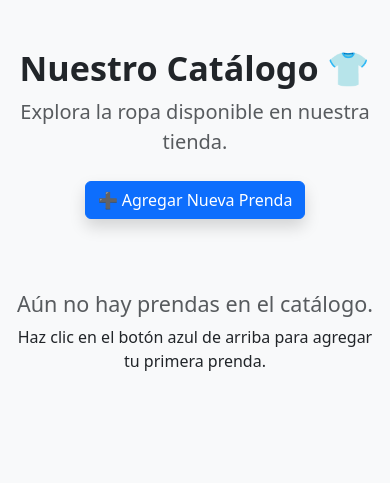
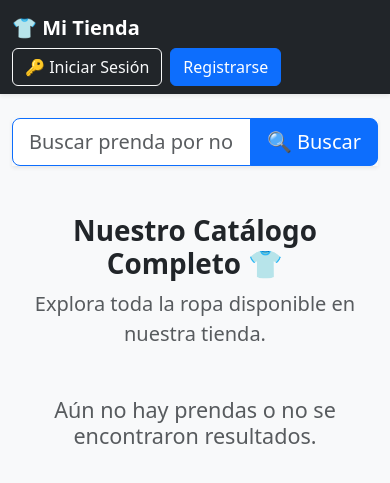
Before and after one commit to josemartinmartindavila-oss/tienda-ropa, a Flask app: page / in a window 390 px wide. Shown: the top 483 px of the page. Run offline with Flask 3, Linux system fonts and the light colour scheme.

Commit message:
Sprint 2 Completado: Seguridad, Login, Búsqueda y Destacadas (HU 01, 02, 03, 06, 14)

```diff
--- a/app.py
+++ b/app.py
@@ -1,18 +1,44 @@
-from flask import Flask, render_template, request, redirect, url_for
+from flask import Flask, render_template, request, redirect, url_for, flash
 from flask_sqlalchemy import SQLAlchemy
 import os
 from werkzeug.utils import secure_filename
+# --- NUEVAS HERRAMIENTAS DE SEGURIDAD ---
+from flask_login import LoginManager, UserMixin, login_user, login_required, logout_user, current_user
+from werkzeug.security import generate_password_hash, check_password_hash
 
 app = Flask(__name__)
 
+# Configuración de la Base de Datos
 app.config['SQLALCHEMY_DATABASE_URI'] = 'sqlite:///tienda.db'
 app.config['SQLALCHEMY_TRACK_MODIFICATIONS'] = False
 app.config['UPLOAD_FOLDER'] = os.path.join(app.root_path, 'static/uploads')
+# Clave secreta obligatoria para mantener las sesiones de los usuarios seguras
+app.config['SECRET_KEY'] = 'mi_clave_secreta_super_segura'
 
 os.makedirs(app.config['UPLOAD_FOLDER'], exist_ok=True)
 
 db = SQLAlchemy(app)
 
+# --- CONFIGURACIÓN DE FLASK-LOGIN ---
+login_manager = LoginManager()
+login_manager.init_app(app)
+login_manager.login_view = 'login' # Si alguien sin permiso intenta entrar, lo manda aquí
+login_manager.login_message = "Por favor, inicia sesión para acceder a esta página."
+
+@login_manager.user_loader
+def load_user(user_id):
+    return Usuario.query.get(int(user_id))
+
+# --- MODELOS DE BASE DE DATOS ---
+
+# Tabla 1: Usuarios
+class Usuario(UserMixin, db.Model):
+    id = db.Column(db.Integer, primary_key=True)
+    nombre = db.Column(db.String(100), nullable=False)
+    correo = db.Column(db.String(100), unique=True, nullable=False)
+    password = db.Column(db.String(255), nullable=False)
+
+# Tabla 2: Prendas
 class Prenda(db.Model):
     id = db.Column(db.Integer, primary_key=True)
     nombre = db.Column(db.String(100), nullable=False)
@@ -23,15 +49,43 @@ class Prenda(db.Model):
     stock = db.Column(db.Integer, default=1)
     imagen = db.Column(db.String(255), nullable=False)
 
+# Crear tablas al iniciar
 with app.app_context():
     db.create_all()
 
+
+# --- RUTAS DE LA APLICACIÓN ---
+
+# RUTA ACTUALIZADA: Catálogo, Búsqueda (HU 06) y Destacadas (HU 14)
 @app.route('/')
 def index():
+    palabra_busqueda = request.args.get('buscar')
+
+    if palabra_busqueda:
+        # Filtramos las prendas que contengan la palabra buscada
+        prendas_guardadas = Prenda.query.filter(Prenda.nombre.contains(palabra_busqueda)).all()
+        prendas_destacadas = []
+    else:
+        # Catálogo normal y las 3 últimas como destacadas
+        prendas_guardadas = Prenda.query.all()
+        prendas_destacadas = Prenda.query.order_by(Prenda.id.desc()).limit(3).all()
+
+    return render_template('index.html',
+                           prendas=prendas_guardadas,
+                           destacadas=prendas_destacadas,
+                           busqueda=palabra_busqueda)
+
+
+# --- RUTAS PROTEGIDAS CON @login_required ---
+
+@app.route('/inventario')
+@login_required
+def inventario():
     prendas_guardadas = Prenda.query.all()
-    return render_template('index.html', prendas=prendas_guardadas)
+    return render_template('inventario.html', prendas=prendas_guardadas)
 
 @app.route('/agregar', methods=['GET', 'POST'])
+@login_required
 def agregar_prenda():
     if request.method == 'POST':
         file = request.files['imagen']
@@ -56,31 +110,12 @@ def agregar_prenda():
 
     return render_template('agregar.html')
 
-@app.route('/prenda/<int:id>')
-def detalle_prenda(id):
-    prenda_seleccionada = Prenda.query.get_or_404(id)
-    return render_template('detalle.html', prenda=prenda_seleccionada)
-
-@app.route('/inventario')
-def inventario():
-    prendas_guardadas = Prenda.query.all()
-    return render_template('inventario.html', prendas=prendas_guardadas)
-
-@app.route('/eliminar/<int:id>', methods=['POST'])
-def eliminar_prenda(id):
-    prenda_a_eliminar = Prenda.query.get_or_404(id)
-    db.session.delete(prenda_a_eliminar)
-    db.session.commit()
-    return redirect(url_for('inventario'))
-
-# --- RUTA 6: HU 11 - Editar Prenda ---
 @app.route('/editar/<int:id>', methods=['GET', 'POST'])
+@login_required
 def editar_prenda(id):
-    # Buscamos la prenda actual
     prenda_a_editar = Prenda.query.get_or_404(id)
 
     if request.method == 'POST':
-        # Sobrescribimos los datos con los nuevos del formulario
         prenda_a_editar.nombre = request.form['nombre']
         prenda_a_editar.descripcion = request.form['descripcion']
         prenda_a_editar.talla = request.form['talla']
@@ -88,7 +123,6 @@ def editar_prenda(id):
         prenda_a_editar.precio = float(request.form['precio'])
         prenda_a_editar.stock = int(request.form['stock'])
 
-        # Solo guardamos imagen si el usuario subió una nueva
         file = request.files['imagen']
         if file and file.filename != '':
             filename = secure_filename(file.filename)
@@ -100,5 +134,71 @@ def editar_prenda(id):
 
     return render_template('editar.html', prenda=prenda_a_editar)
 
+@app.route('/eliminar/<int:id>', methods=['POST'])
+@login_required
+def eliminar_prenda(id):
+    prenda_a_eliminar = Prenda.query.get_or_404(id)
+    db.session.delete(prenda_a_eliminar)
+    db.session.commit()
+    return redirect(url_for('inventario'))
+
+
+# --- RUTA PÚBLICA DE DETALLES ---
+
+@app.route('/prenda/<int:id>')
+def detalle_prenda(id):
+    prenda_seleccionada = Prenda.query.get_or_404(id)
+    return render_template('detalle.html', prenda=prenda_seleccionada)
+
+
+# --- RUTAS DE SEGURIDAD (HU 01, 02 y 03) ---
+
+@app.route('/registro', methods=['GET', 'POST'])
+def registro():
+    if request.method == 'POST':
+        nombre = request.form['nombre']
+        correo = request.form['correo']
+        password = request.form['password']
+
+        usuario_existente = Usuario.query.filter_by(correo=correo).first()
+        if usuario_existente:
+            flash('Ese correo ya está registrado. Intenta iniciar sesión.')
+            return redirect(url_for('registro'))
+
+        password_encriptada = generate_password_hash(password, method='pbkdf2:sha256')
+
+        nuevo_usuario = Usuario(nombre=nombre, correo=correo, password=password_encriptada)
+        db.session.add(nuevo_usuario)
+        db.session.commit()
+
+        flash('¡Registro exitoso! Por favor inicia sesión.')
+        return redirect(url_for('login'))
+
+    return render_template('registro.html')
+
+@app.route('/login', methods=['GET', 'POST'])
+def login():
+    if request.method == 'POST':
+        correo = request.form['correo']
+        password = request.form['password']
+
+        usuario = Usuario.query.filter_by(correo=correo).first()
+
+        if usuario and check_password_hash(usuario.password, password):
+            login_user(usuario)
+            return redirect(url_for('inventario'))
+        else:
+            flash('Correo o contraseña incorrectos. Inténtalo de nuevo.')
+            return redirect(url_for('login'))
+
+    return render_template('login.html')
+
+@app.route('/logout')
+@login_required
+def logout():
+    logout_user()
+    return redirect(url_for('index'))
+
+
 if __name__ == '__main__':
     app.run(debug=True)
--- a/templates/index.html
+++ b/templates/index.html
@@ -8,15 +8,67 @@
 </head>
 <body class="bg-light">
 
-<div class="container mt-5">
+<nav class="navbar navbar-expand-lg navbar-dark bg-dark mb-4 shadow-sm">
+    <div class="container">
+        <a class="navbar-brand fw-bold" href="/">👕 Mi Tienda</a>
+        <div class="d-flex align-items-center">
+            {% if current_user.is_authenticated %}
+            <span class="navbar-text me-3 text-white fw-bold">Hola, {{ current_user.nombre }}</span>
+            <a href="/inventario" class="btn btn-outline-light me-2">📦 Inventario</a>
+            <a href="/logout" class="btn btn-danger">Cerrar Sesión</a>
+            {% else %}
+            <a href="/login" class="btn btn-outline-light me-2">🔑 Iniciar Sesión</a>
+            <a href="/registro" class="btn btn-primary">Registrarse</a>
+            {% endif %}
+        </div>
+    </div>
+</nav>
 
-    <div class="text-center mb-5">
-        <h1 class="display-4 fw-bold">Nuestro Catálogo 👕</h1>
-        <p class="lead text-muted">Explora la ropa disponible en nuestra tienda.</p>
-        <a href="/agregar" class="btn btn-primary shadow mt-2">➕ Agregar Nueva Prenda</a>
+<div class="container mt-4">
+
+    <form action="/" method="GET" class="mb-5">
+        <div class="input-group input-group-lg shadow-sm">
+            <input type="text" name="buscar" class="form-control border-primary" placeholder="Buscar prenda por nombre..." value="{{ busqueda or '' }}">
+            <button type="submit" class="btn btn-primary">🔍 Buscar</button>
+        </div>
+    </form>
+
+    {% if destacadas and not busqueda %}
+    <div class="mb-5 p-4 bg-warning bg-opacity-10 rounded-3 border border-warning shadow-sm">
+        <h2 class="display-6 fw-bold text-warning mb-4">⭐ Novedades Destacadas</h2>
+        <div class="row row-cols-1 row-cols-md-3 g-4">
+            {% for prenda in destacadas %}
+            <div class="col">
+                <div class="card h-100 shadow border-warning border-2">
+                    <img src="{{ url_for('static', filename='uploads/' + prenda.imagen) }}" class="card-img-top" alt="{{ prenda.nombre }}" style="height: 250px; object-fit: cover;">
+                    <div class="card-body bg-white text-center">
+                        <h5 class="card-title fw-bold">{{ prenda.nombre }}</h5>
+                        <h4 class="text-success fw-bold">${{ prenda.precio | int }} USD</h4>
+                    </div>
+                    <div class="card-footer bg-warning border-0 text-center p-0">
+                        <a href="/prenda/{{ prenda.id }}" class="btn btn-warning text-dark w-100 fw-bold py-2">Ver Detalles</a>
+                    </div>
+                </div>
+            </div>
+            {% endfor %}
+        </div>
+    </div>
+    {% endif %}
+
+    <div class="text-center mb-4">
+        <h2 class="display-6 fw-bold">
+            {% if busqueda %}
+            Resultados para: <span class="text-primary">"{{ busqueda }}"</span>
+            {% else %}
+            Nuestro Catálogo Completo 👕
+            {% endif %}
+        </h2>
+        {% if not busqueda %}
+        <p class="lead text-muted">Explora toda la ropa disponible en nuestra tienda.</p>
+        {% endif %}
     </div>
 
-    <div class="row row-cols-1 row-cols-md-3 g-4">
+    <div class="row row-cols-1 row-cols-md-3 g-4 mb-5">
 
         {% for prenda in prendas %}
         <div class="col">
@@ -42,8 +94,14 @@
 
         {% else %}
         <div class="col-12 text-center mt-5">
-            <h4 class="text-muted">Aún no hay prendas en el catálogo.</h4>
-            <p>Haz clic en el botón azul de arriba para agregar tu primera prenda.</p>
+            <h4 class="text-muted">Aún no hay prendas o no se encontraron resultados.</h4>
+            {% if busqueda %}
+            <a href="/" class="btn btn-primary mt-3">Volver al catálogo completo</a>
+            {% else %}
+            {% if current_user.is_authenticated %}
+            <a href="/inventario" class="btn btn-primary mt-3">Ir al inventario a agregar ropa</a>
+            {% endif %}
+            {% endif %}
         </div>
         {% endfor %}
 
```
Also changed, not shown: templates/login.html (added, +66 -0 lines), templates/registro.html (added, +72 -0 lines).
